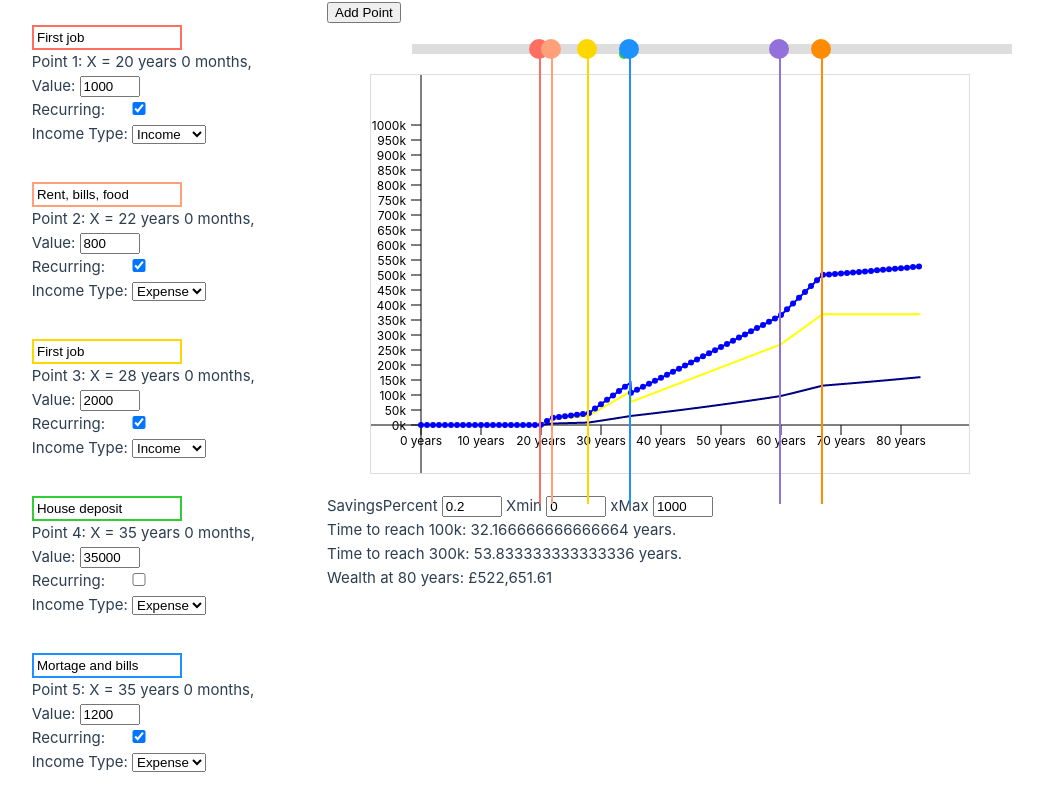
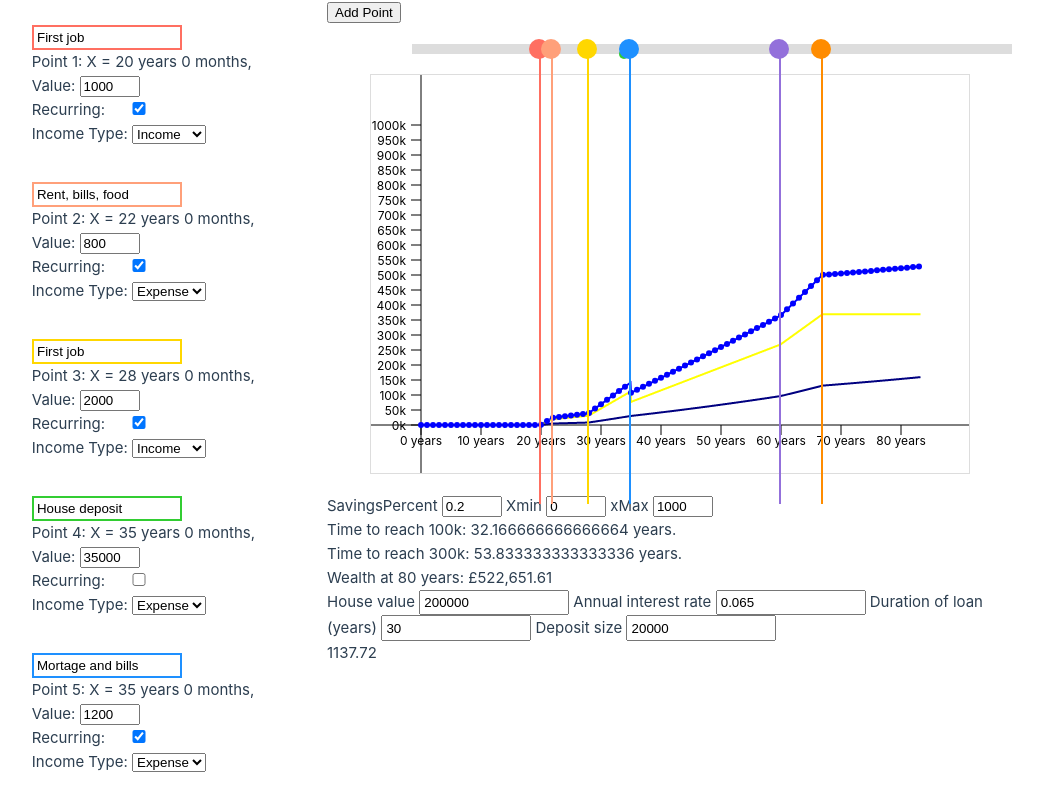
Before and after one commit to matt-chaib/fdb, a Vue app: page / in a window 1280 px wide. Shown: the top 800 px of the page, without its empty margins (5-1048 px from the left). Built offline with nearby package versions, Linux system fonts and the light colour scheme; the HTML template or start-up script is replaced by a standard one.

Commit message:
mortgage calculation

```diff
--- /dev/null
+++ b/src/components/Mortgage.vue
@@ -0,0 +1,53 @@
+<script setup lang="ts">
+    import { ref, computed } from 'vue';
+    let principal = ref<number>(200000);
+    let annual_rate = ref<number>(0.065);
+    let years = ref<number>(30)
+    let deposit = ref<number>(20000);
+
+    let monthly_payment = computed(() => {
+  let r = annual_rate.value / 12; // Monthly interest rate
+  let n = years.value * 12; // Total number of payments
+  return (r * (principal.value-deposit.value) * ((1 + r) ** n)) / (((1 + r) ** n) - 1);
+});
+</script>
+
+<template>
+     <label>
+        House value
+        <input
+          type="number"
+          v-model.number="principal"
+          :min="0"
+          :style="{width: '150px', padding: '0.2rem'}"
+        />
+      </label>
+      <label>
+        Annual interest rate
+        <input
+          type="number"
+          v-model.number="annual_rate"
+          :min="0"
+          :style="{width: '150px', padding: '0.2rem'}"
+        />
+      </label>
+      <label>
+        Duration of loan (years)
+        <input
+          type="number"
+          v-model.number="years"
+          :min="0"
+          :style="{width: '150px', padding: '0.2rem'}"
+        />
+      </label>
+      <label>
+        Deposit size
+        <input
+          type="number"
+          v-model.number="deposit"
+          :min="0"
+          :style="{width: '150px', padding: '0.2rem'}"
+        />
+      </label>
+      <p>{{ monthly_payment.toFixed(2)}}</p>
+</template>
--- a/src/views/ChartView.vue
+++ b/src/views/ChartView.vue
@@ -4,6 +4,7 @@ import Chart from '../components/Chart.vue'
 
 import { usePointsStore } from '@/stores/points'; // Import the store
 import FinancialAttributes from '@/components/FinancialAttributes.vue';
+import Mortgage from '@/components/Mortgage.vue';
 const pointStore = usePointsStore(); // Get the store instance
 
 </script>
@@ -15,7 +16,10 @@ const pointStore = usePointsStore(); // Get the store instance
     </div>
     <div>
       <Slider :pointsStore="pointStore" />
-      <Chart :pointStore="pointStore"/>
+      <div>
+        <Chart :pointStore="pointStore"/>
+        <Mortgage />
+      </div>
     </div>
   </main>
 </template>
```
Also changed, not shown: src/ToDo.txt.
